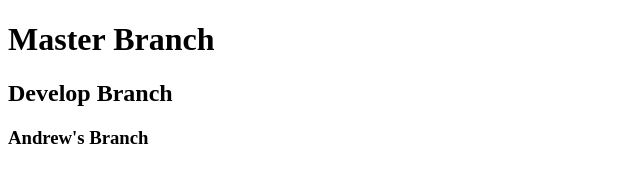
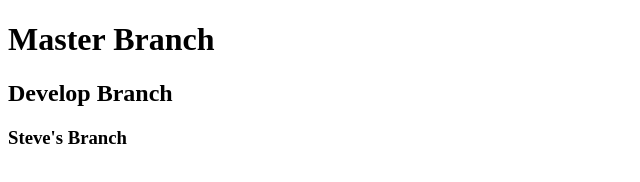
Before and after one commit to johncaseymcd/teamGit, a plain HTML site: page index.html in a window 1280 px wide. Shown: the full height of the page, 0-640 px from the left. Drawn offline with Linux system fonts and the light colour scheme.

Commit message:
zachs branch

```diff
--- a/index.html
+++ b/index.html
@@ -10,6 +10,7 @@
     <body>
         <h1>Master Branch</h1>
         <h2>Develop Branch</h2>
-        <h3>Andrew's Branch</h3>
+        <h3>Steve's Branch</h3>
+
     </body>
 </html>
```
